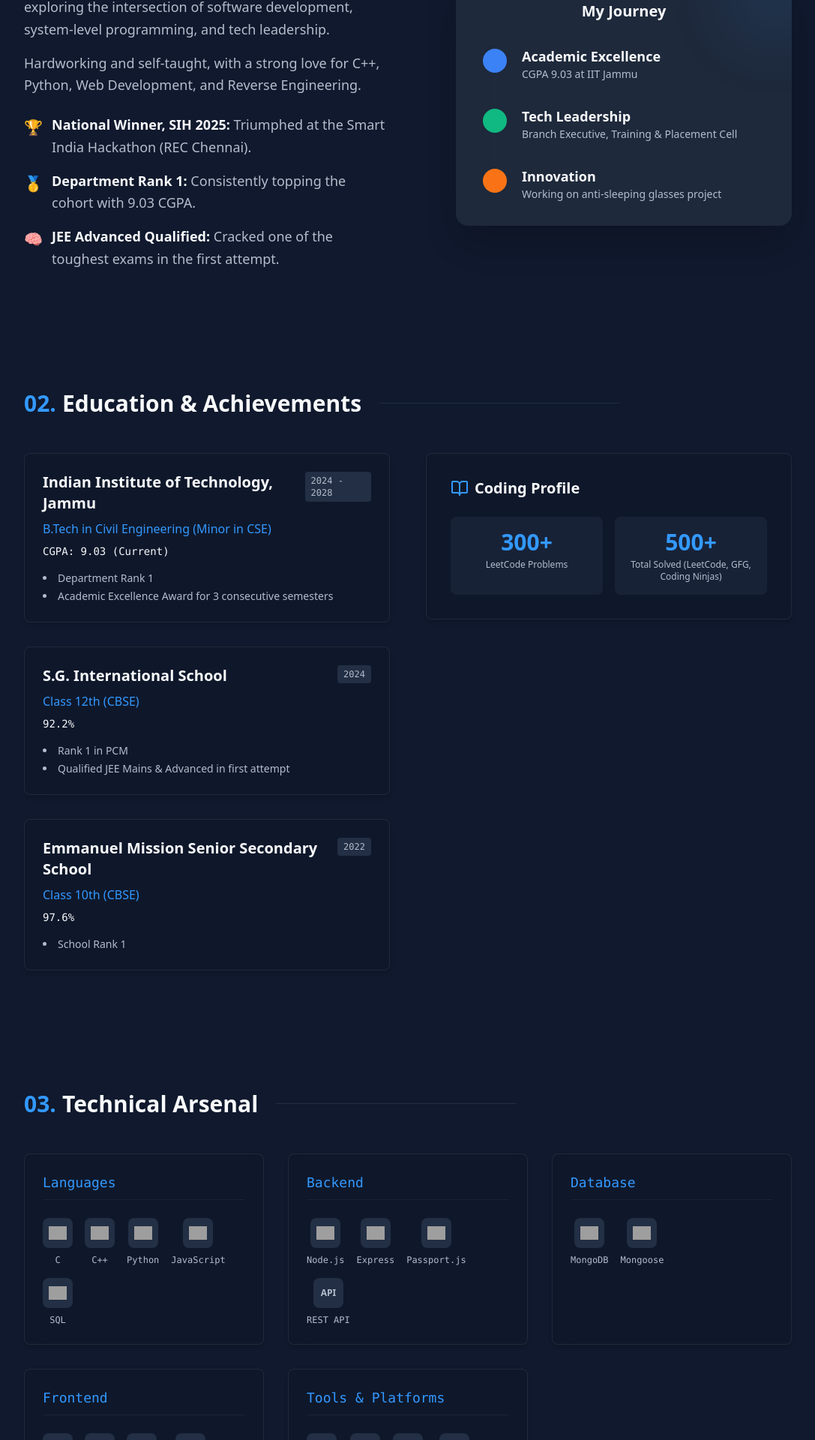
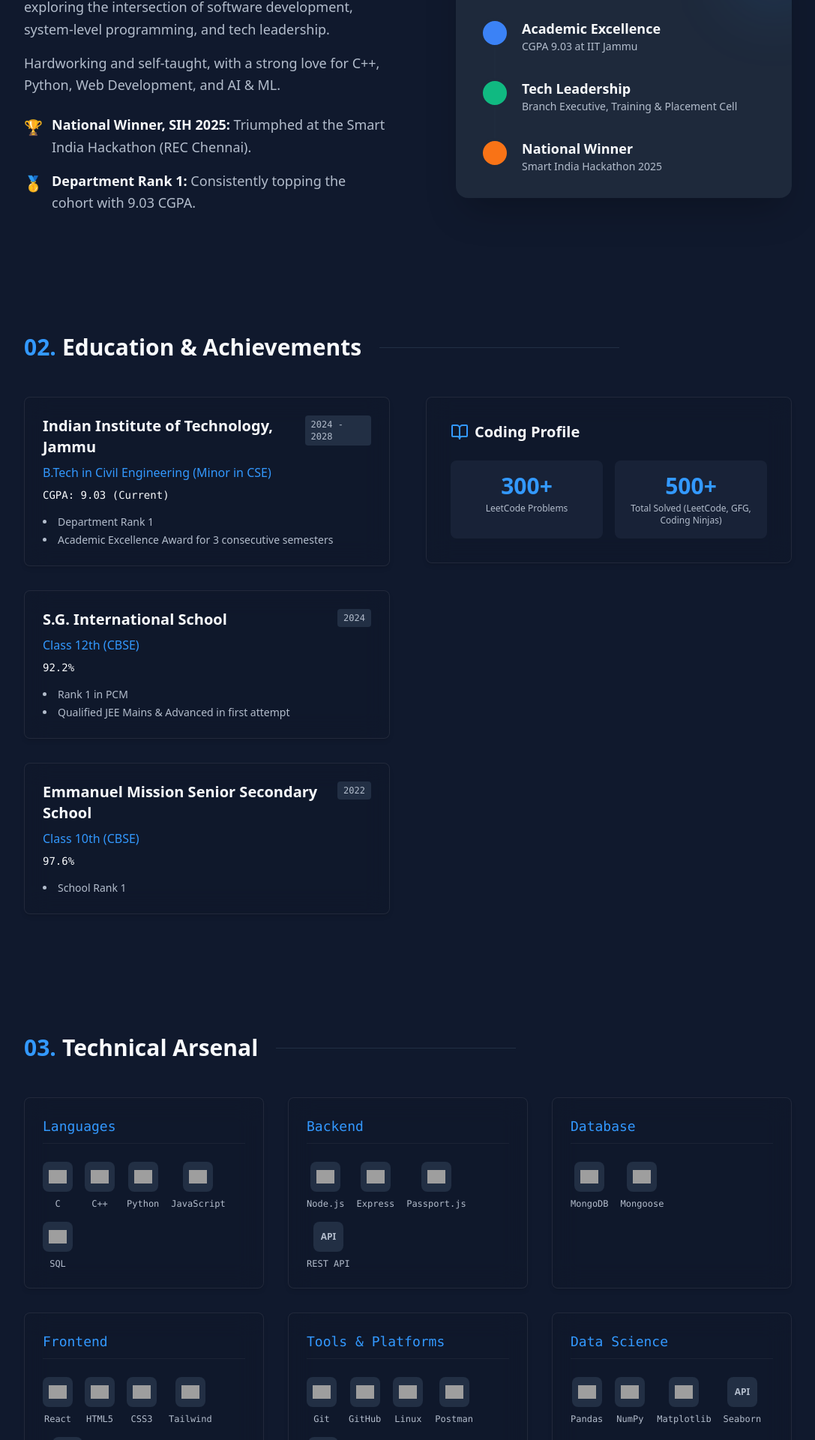
Before and after one commit to hrshagarwal/Portfolio, a Next.js app: page / in a window 1280 px wide. Shown: the part 1086-3006 px from the top of the page at 75% size, without its empty margins (96-1183 px from the left). Built offline with nearby package versions, Linux system fonts and the light colour scheme; grey boxes are pictures that could not be loaded.

Commit message:
feat: update portfolio with SIH 2025 win, AI/ML skills, and improved docs

```diff
--- a/src/app/page.js
+++ b/src/app/page.js
@@ -51,12 +51,6 @@ export default function Home() {
       title: "Classical Cipher GUI",
       description: "A graphical tool for visualizing and executing various classical encryption techniques for educational purposes.",
       techStack: ["Python", "Tkinter", "Cryptography"],
-      github: "https://github.com/hrshagarwal/"
-    },
-    {
-      title: "IPL Ad Muter",
-      description: "Computer vision application that automatically mutes the system volume during ads in IPL streams.",
-      techStack: ["Python", "OpenCV", "Pycaw"],
       github: "https://github.com/hrshagarwal/"
     },
     {
--- a/src/components/About.js
+++ b/src/components/About.js
@@ -28,7 +28,7 @@ export default function About() {
               A passionate civil engineering student at IIT Jammu, exploring the intersection of software development, system-level programming, and tech leadership.
             </p>
             <p className="mb-6">
-              Hardworking and self-taught, with a strong love for C++, Python, Web Development, and Reverse Engineering.
+              Hardworking and self-taught, with a strong love for C++, Python, Web Development, and AI & ML.
             </p>
 
             <ul className="space-y-4 mt-6">
@@ -44,12 +44,7 @@ export default function About() {
                  <strong className="text-foreground">Department Rank 1:</strong> Consistently topping the cohort with 9.03 CGPA.
                 </span>
               </li>
-              <li className="flex items-start gap-3">
-                <span className="text-xl mt-1">🧠</span>
-                <span>
-                  <strong className="text-foreground">JEE Advanced Qualified:</strong> Cracked one of the toughest exams in the first attempt.
-                </span>
-              </li>
+
             </ul>
           </div>
         </motion.div>
@@ -93,8 +88,8 @@ export default function About() {
                     <div className="flex gap-4 relative">
                        <div className="w-10 h-10 rounded-full bg-[#f97316] flex-shrink-0 z-10 border-4 border-[#1e293b]"></div>
                        <div>
-                           <h4 className="font-bold text-foreground text-lg">Innovation</h4>
-                           <p className="text-muted-foreground text-sm">Working on anti-sleeping glasses project</p>
+                           <h4 className="font-bold text-foreground text-lg">National Winner</h4>
+                           <p className="text-muted-foreground text-sm">Smart India Hackathon 2025</p>
                        </div>
                    </div>
                </div>
--- a/src/components/Skills.js
+++ b/src/components/Skills.js
@@ -35,6 +35,12 @@ export default function Skills() {
             { name: "Linux", icon: "https://cdn.simpleicons.org/linux/FCC624" },
             { name: "Postman", icon: "https://cdn.simpleicons.org/postman/FF6C37" },
             { name: "Vercel", icon: "https://cdn.simpleicons.org/vercel/000000/ffffff" }
+        ],
+        "Data Science": [
+            { name: "Pandas", icon: "https://cdn.simpleicons.org/pandas/150458" },
+            { name: "NumPy", icon: "https://cdn.simpleicons.org/numpy/013243" },
+            { name: "Matplotlib", icon: "https://upload.wikimedia.org/wikipedia/commons/8/84/Matplotlib_icon.svg" },
+            { name: "Seaborn", icon: null } // Seaborn often lacks a simple icon, standard fallback
         ]
     };
 
```
